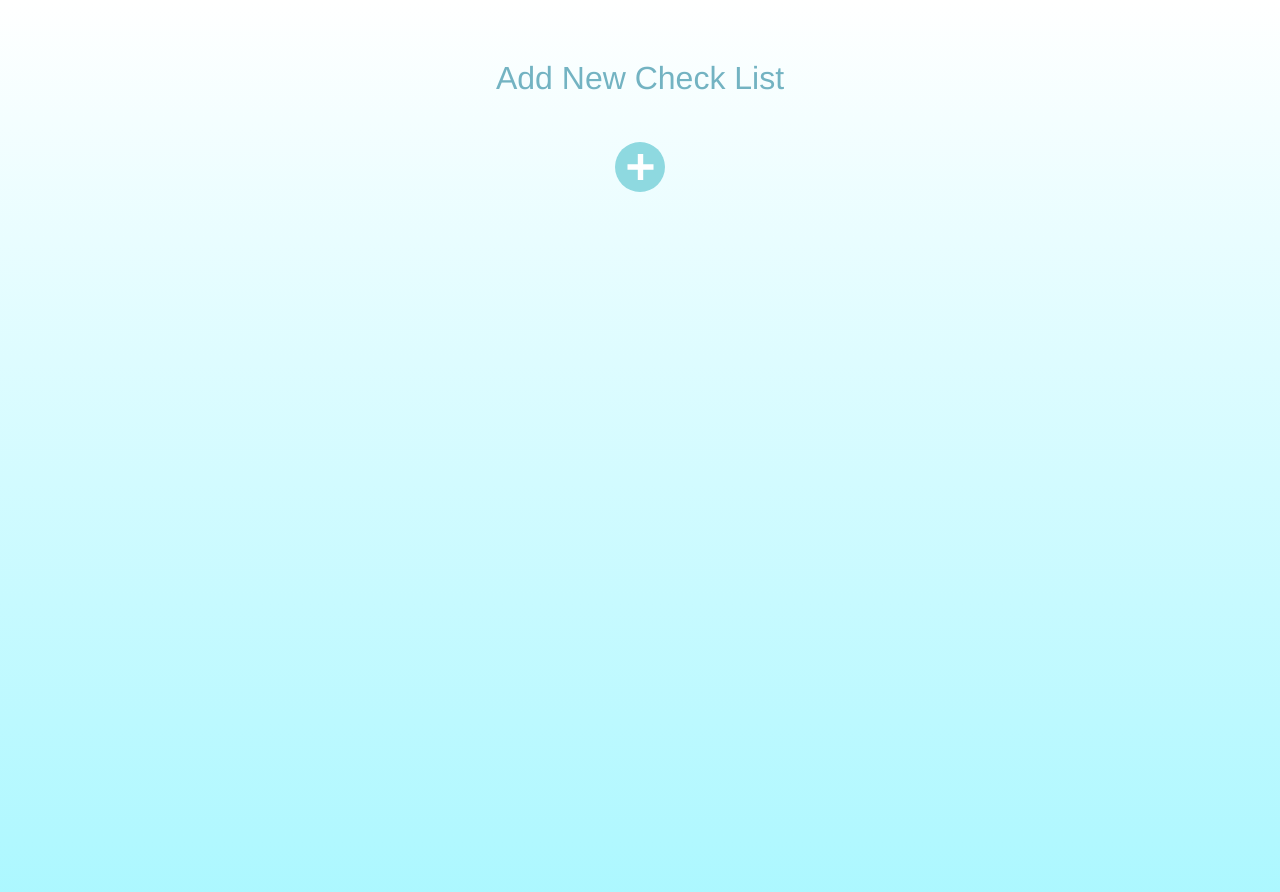
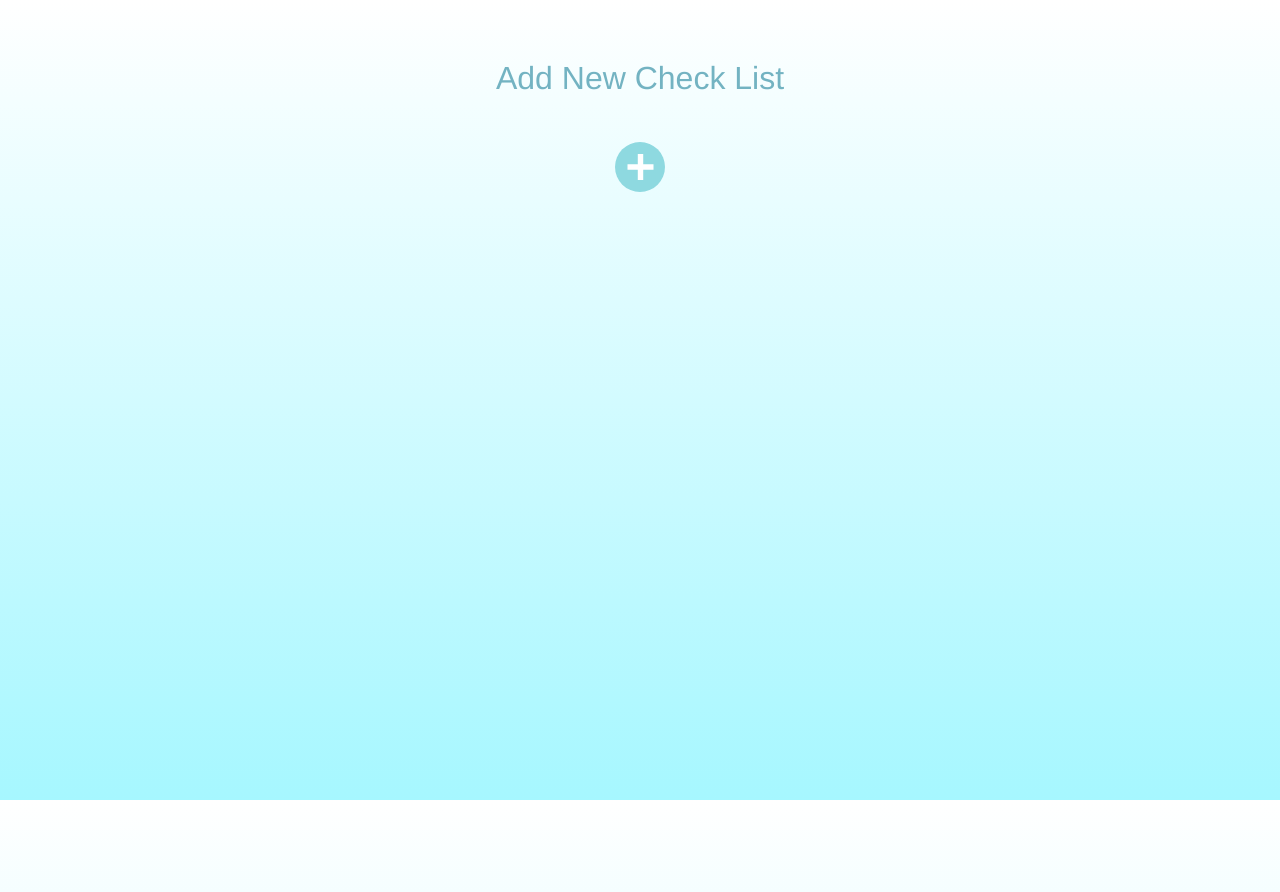
Before and after one commit to EvanFarry/todo-app-vuejs, a Vue app: page / in a window 1280 px wide. Shown: the top 892 px of the page. Built offline with nearby package versions, Linux system fonts and the light colour scheme.

Commit message:
fixed scrolling background

```diff
--- a/public/master.css
+++ b/public/master.css
@@ -1,7 +1,8 @@
 html{
   height: 120%;
-  overflow: scroll;
   background: linear-gradient(white, #A6F7FF);
+  background-repeat: no-repeat;
+  background-attachment: fixed;
 }
 
 h1, h2 {
--- a/src/components/list.vue
+++ b/src/components/list.vue
@@ -131,7 +131,6 @@ export default{
   margin: auto;
   width: 70%;
   border-radius: 3px;
-  overflow: hidden;
   background-color: #73B3C2;
 
 }
```
Also changed, not shown: 8 other files (tests, documents, lock files or other folders).
